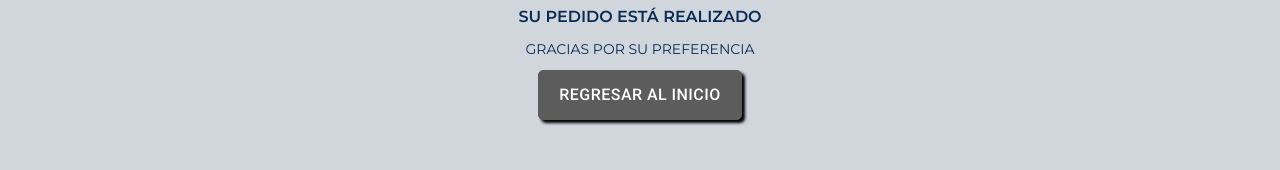
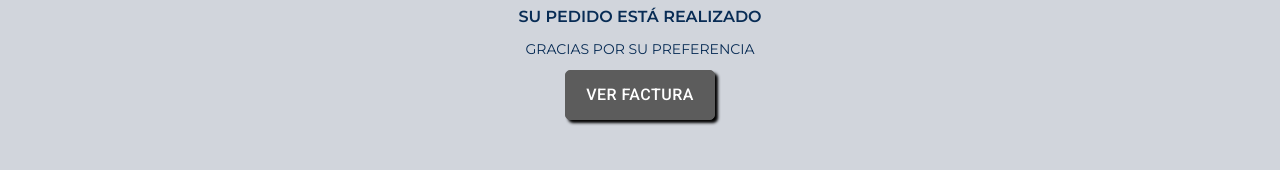
Before and after one commit to PUCKCODERS/MAQUITEX, a React (Vite) app in the folder Frontend_Cliente/: page /order/success in a window 1280 px wide. Shown: the part 416-586 px from the top of the page. Built offline with nearby package versions, Linux system fonts and the light colour scheme; no server answers.

Commit message:
Creando factura

```diff
--- a/Frontend_Cliente/src/Pages/Orders/success.jsx
+++ b/Frontend_Cliente/src/Pages/Orders/success.jsx
@@ -10,7 +10,7 @@ const OrderSuccess = () => {
       <h3 className="!mb-0 text-[25]">SU PEDIDO ESTÁ REALIZADO</h3>
       <p className="!mt-0">GRACIAS POR SU PREFERENCIA</p>
       <Link to="/">
-        <Button className="btn-org btn-border">REGRESAR AL INICIO</Button>
+        <Button className="btn-org btn-border">VER FACTURA</Button>
       </Link>
     </section>
   );
```
